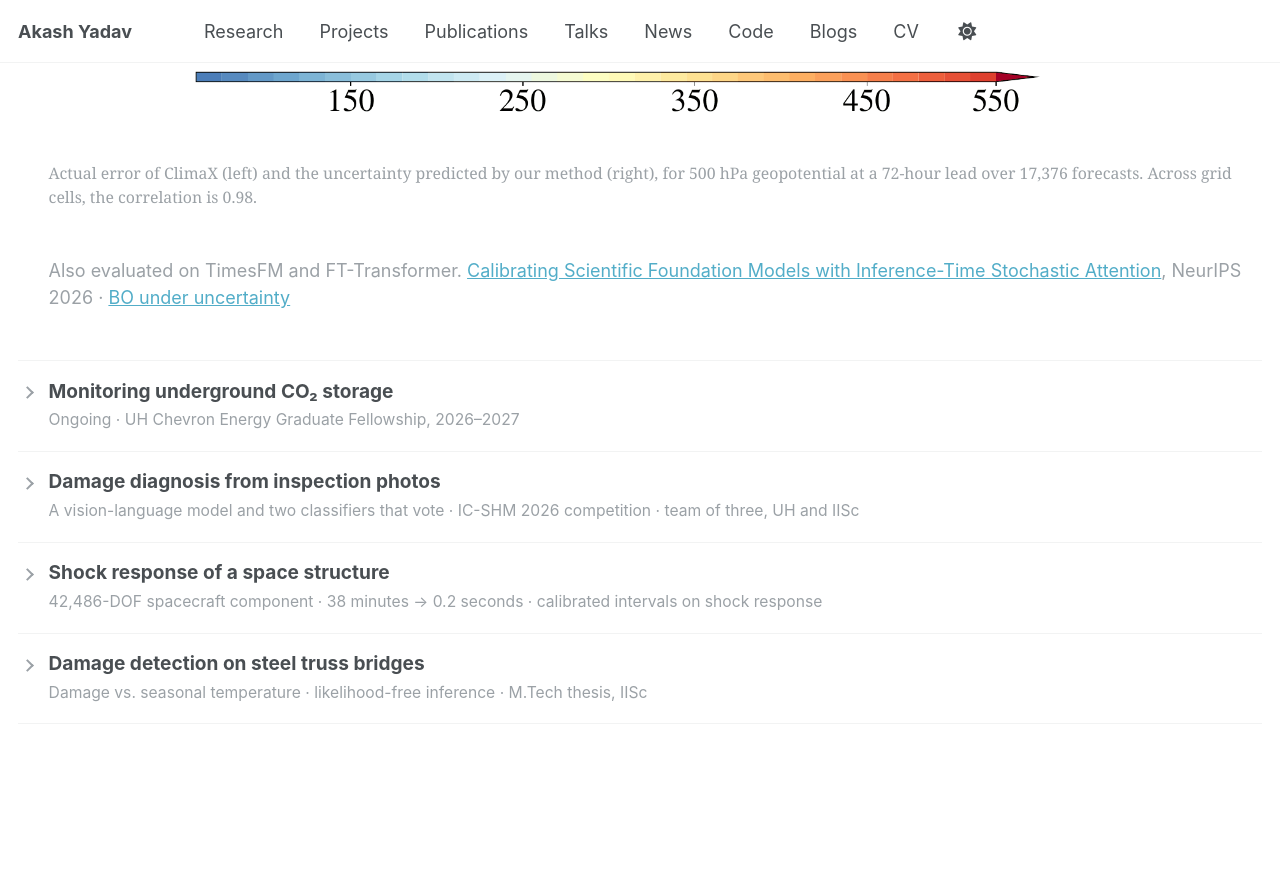
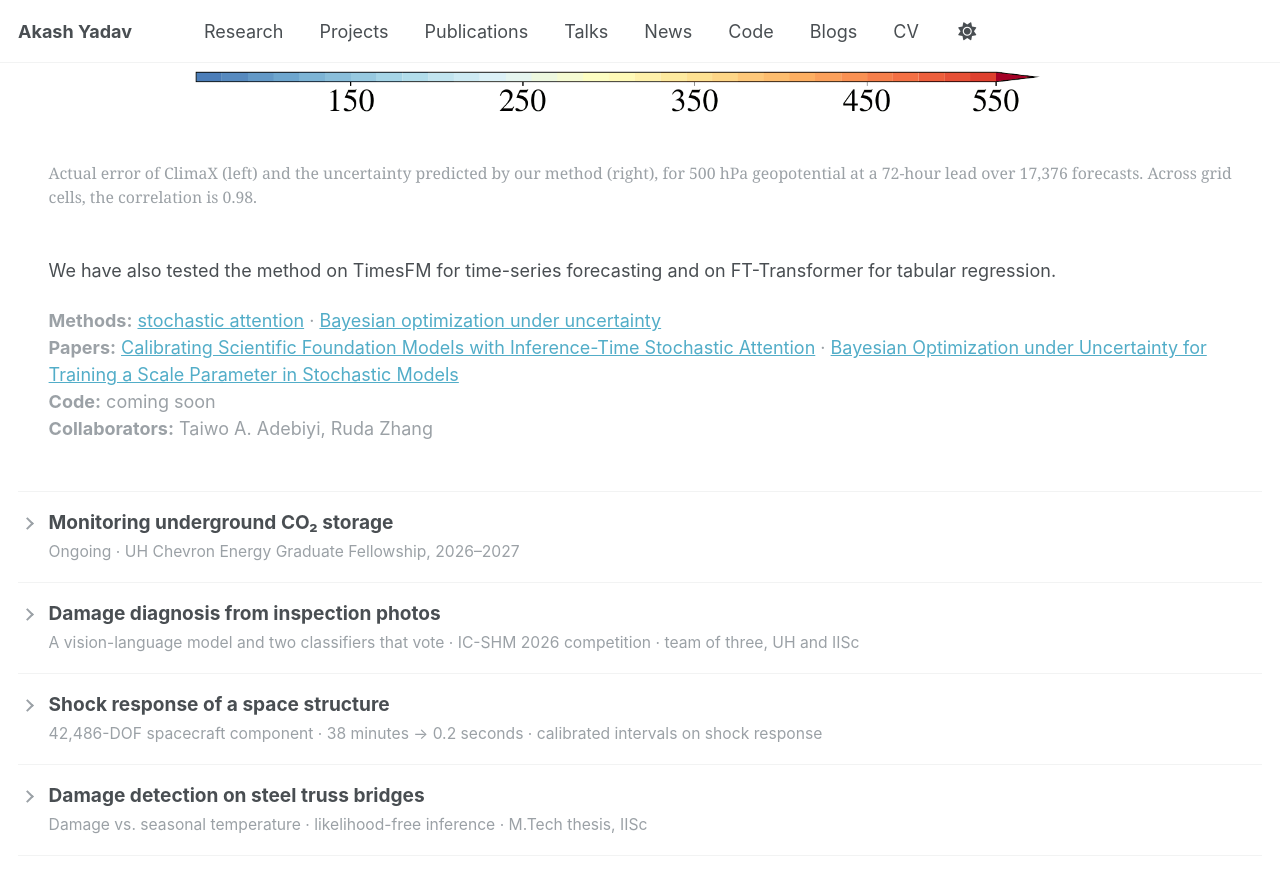
Before and after one commit to akashyadav0210/akashyadav0210.github.io, a Jekyll site: the page built from _pages/projects.md, in a window 1280 px wide and 900 px high, scrolled down 1409 px. Shown: the top 895 px of the window. Built offline with Jekyll 4.4.1, drawn with Linux system fonts in a browser that asks for light colours.

Commit message:
Projects: same labelled link lines as Research in every entry
Methods (linked to the Research sections), Papers/Report/Thesis, Code and
Collaborators, in that order, each entry showing only the lines it has. The loose
facts that sat in those lines (TimesFM and FT-Transformer, LS-DYNA, the IC-SHM
score) move into the text. The bridge entry now links the Springer chapter.

Co-Authored-By: Claude Opus 5.5 <noreply@anthropic.com>

```diff
--- a/_pages/projects.md
+++ b/_pages/projects.md
@@ -34,7 +34,9 @@ A useful uncertainty estimate should be large where the model is wrong and small
   <figcaption>Actual error of ClimaX (left) and the uncertainty predicted by our method (right), for 500&nbsp;hPa geopotential at a 72-hour lead over 17,376 forecasts. Across grid cells, the correlation is 0.98.</figcaption>
 </figure>
 
-<p class="rp-key">Also evaluated on TimesFM and FT-Transformer. <a href="https://arxiv.org/abs/2604.19530">Calibrating Scientific Foundation Models with Inference-Time Stochastic Attention</a>, NeurIPS 2026 · <a href="https://doi.org/10.1061/AJRUA6.RUENG-1854">BO under uncertainty</a></p>
+We have also tested the method on TimesFM for time-series forecasting and on FT-Transformer for tabular regression.
+
+<p class="rp-key"><strong>Methods:</strong> <a href="{{ base_path }}/research/#uncertainty-calibration-for-scientific-foundation-models">stochastic attention</a> · <a href="{{ base_path }}/research/#efficient-calibration-of-stochastic-models">Bayesian optimization under uncertainty</a><br><strong>Papers:</strong> <a href="https://arxiv.org/abs/2604.19530">Calibrating Scientific Foundation Models with Inference-Time Stochastic Attention</a> · <a href="https://doi.org/10.1061/AJRUA6.RUENG-1854">Bayesian Optimization under Uncertainty for Training a Scale Parameter in Stochastic Models</a><br><strong>Code:</strong> coming soon<br><strong>Collaborators:</strong> Taiwo A. Adebiyi, Ruda Zhang</p>
 
 </div>
 </details>
@@ -50,7 +52,7 @@ Reservoir simulators are too slow to rerun every time new data comes in. AI surr
 
 The project has just started. We are working on open benchmarks first, and will shape the problem with input from engineers at Chevron.
 
-<p class="rp-key">With Dr. Ruda Zhang · <a href="https://uq.uh.edu/blog/akash-wins-chevron-fellowship">UQ group announcement</a></p>
+<p class="rp-key"><strong>Collaborators:</strong> Ruda Zhang<br><strong>Announcement:</strong> <a href="https://uq.uh.edu/blog/akash-wins-chevron-fellowship">UQ group blog</a></p>
 
 </div>
 </details>
@@ -73,7 +75,9 @@ On one photo of honeycombed concrete, the language model saw corrosion, exposed
 
 What interested me most was what fine-tuning actually changed. Before it, the model often named damage in its own words instead of the task's categories. A small adapter fixed that, yet a nearest-neighbour classifier on an image encoder we never retrained recognised the damage types about as well. Fine-tuning mostly taught the model how the annotators talk.
 
-<p class="rp-key">Micro-F1 of 0.98 on our validation split; the organisers hold back the test labels. Report submitted September 2026.</p>
+On our validation split the committee reached a micro-F1 of 0.98; the organisers hold back the test labels.
+
+<p class="rp-key"><strong>Report:</strong> An Expert Committee for Multi-Type Structural Damage Diagnosis (submitted September 2026)<br><strong>Collaborators:</strong> Pranjal Chechani, Varsha Puklath (IISc)</p>
 
 </div>
 </details>
@@ -90,7 +94,7 @@ We study a component of a space structure subjected to an impulse load. A heavy
   <figcaption>Finite element model of the component (left) and the impulse load applied to the central mass, which decays over about 75&nbsp;ms (right).</figcaption>
 </figure>
 
-The high-fidelity finite element model has **42,486 degrees of freedom** and takes about **38 minutes** per run. A reduced-order model gives an answer in **0.2 seconds**, roughly 11,000× faster, which makes near real-time monitoring possible. The reduction, however, introduces errors that the reduced model does not report.
+The high-fidelity finite element model, built in LS-DYNA, has **42,486 degrees of freedom** and takes about **38 minutes** per run. A reduced-order model gives an answer in **0.2 seconds**, roughly 11,000× faster, which makes near real-time monitoring possible. The reduction, however, introduces errors that the reduced model does not report.
 
 Using stochastic subspaces, the reduced model also gives a calibrated prediction interval on acceleration and velocity at the critical nodes, including nodes not used in training. Bayesian optimization under uncertainty keeps the calibration affordable, so the approach remains much cheaper than running the full simulation.
 
@@ -99,7 +103,7 @@ Using stochastic subspaces, the reduced model also gives a calibrated prediction
   <figcaption>Acceleration at a critical node. The reduced model (red) underestimates the peaks, while the 95% prediction interval of the stochastic reduced model (shaded) covers the high-fidelity response (black).</figcaption>
 </figure>
 
-<p class="rp-key">Model built in LS-DYNA; transient response integrated with Newmark-β. <a href="https://doi.org/10.1007/s00466-025-02701-6">SS-PPCA</a> · <a href="https://doi.org/10.1061/AJRUA6.RUENG-1948">SS-Bootstrap</a> · <a href="https://doi.org/10.1061/AJRUA6.RUENG-1854">BO under uncertainty</a></p>
+<p class="rp-key"><strong>Methods:</strong> <a href="{{ base_path }}/research/#model-uncertainty-in-computational-mechanics">stochastic subspaces</a> · <a href="{{ base_path }}/research/#efficient-calibration-of-stochastic-models">Bayesian optimization under uncertainty</a><br><strong>Papers:</strong> <a href="https://doi.org/10.1007/s00466-025-02701-6">Stochastic Subspace via Probabilistic PCA</a> · <a href="https://doi.org/10.1061/AJRUA6.RUENG-1948">Nonparametric Stochastic Subspaces via the Bootstrap</a> · <a href="https://doi.org/10.1061/AJRUA6.RUENG-1854">Bayesian Optimization under Uncertainty for Training a Scale Parameter in Stochastic Models</a><br><strong>Code:</strong> <a href="https://github.com/UQUH/SS_PPCA">SS-PPCA</a> · <a href="https://github.com/UQUH/SS_Bootstrap">SS-Bootstrap</a> · <a href="https://github.com/UQUH/SO-BO-scale">SO-BO-scale</a><br><strong>Collaborators:</strong> Ruda Zhang</p>
 
 </div>
 </details>
@@ -113,7 +117,7 @@ Both damage and temperature change how a bridge vibrates, and the effect of temp
 
 We used approximate Bayesian computation to infer the damage state, modelling the effect of temperature directly instead of filtering it out as noise, and then extended the method to the nonlinear response caused by damage.
 
-<p class="rp-key">M.Tech (Research) thesis, Indian Institute of Science, with Dr. Ananth Ramaswamy. <a href="https://etd.iisc.ac.in/handle/2005/6115">Thesis</a> · <a href="https://github.com/akashyadav0210/ABC_SHM">code</a> · presented at ICCMS 2022, IIT Indore</p>
+<p class="rp-key"><strong>Thesis:</strong> <a href="https://etd.iisc.ac.in/handle/2005/6115">M.Tech (Research) thesis</a>, Indian Institute of Science<br><strong>Paper:</strong> <a href="https://doi.org/10.1007/978-981-96-9416-7_13">Structural Health Monitoring of Steel Truss Bridges Subjected to Environmental Variability</a><br><strong>Code:</strong> <a href="https://github.com/akashyadav0210/ABC_SHM">ABC_SHM</a><br><strong>Collaborators:</strong> Ananth Ramaswamy</p>
 
 </div>
 </details>
```
Also changed, not shown: other parts of _pages/projects.md (+1 -1 lines).
